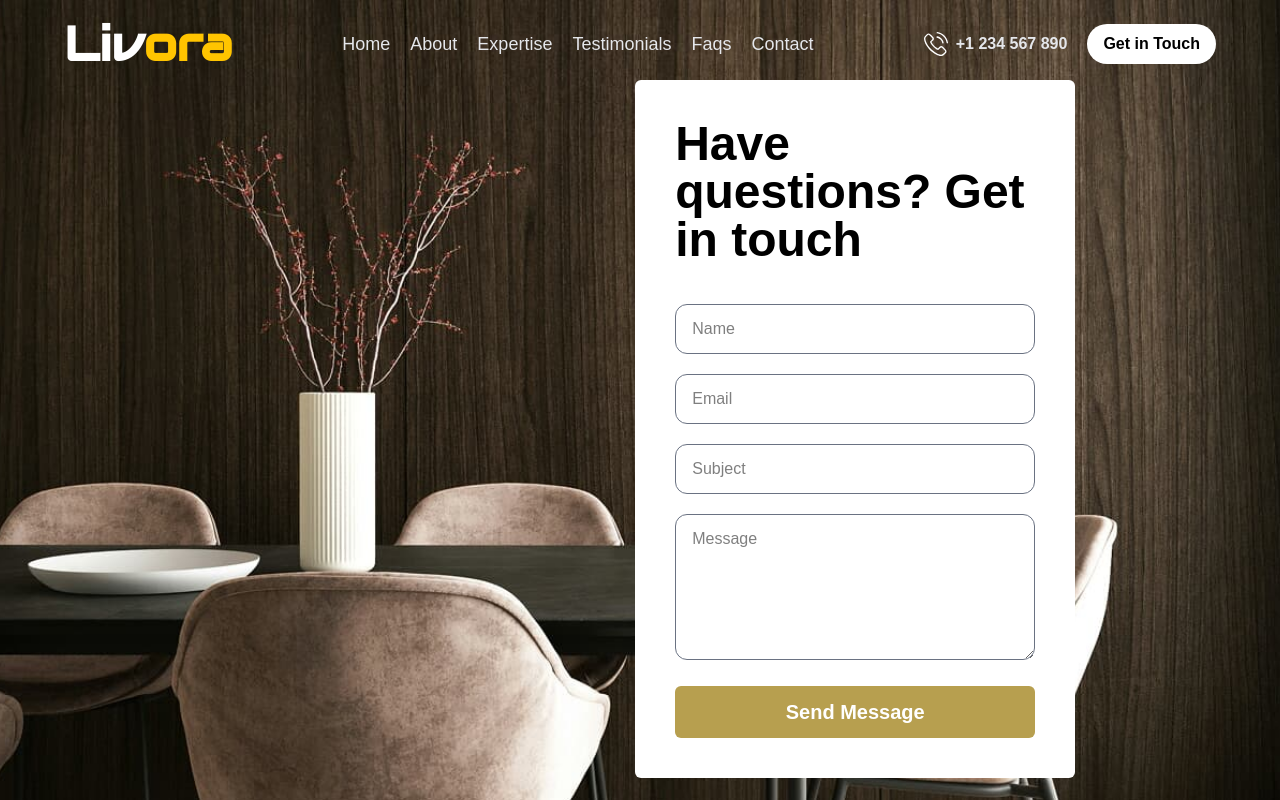
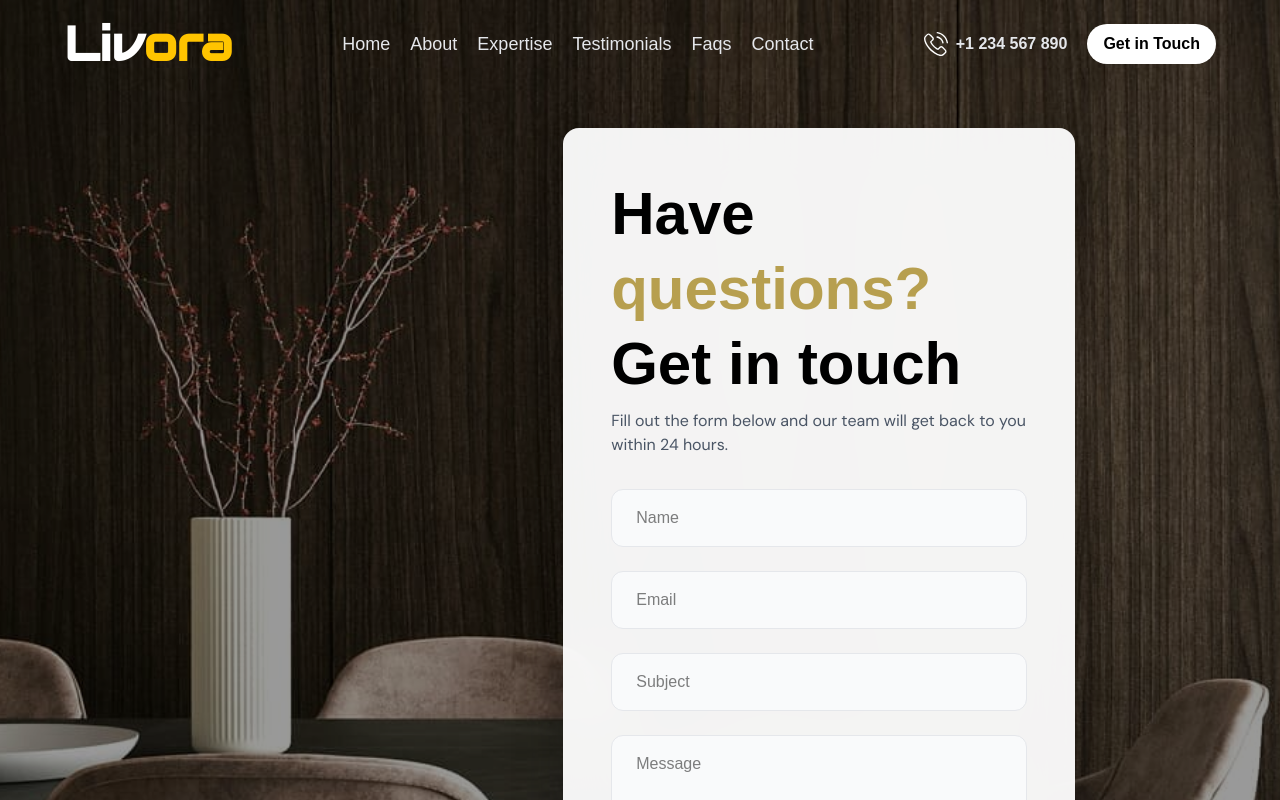
Before and after one commit to Jisap/next16---Interior-Designer, a Next.js app: page /Pages/Contact in a window 1280 px wide. Shown: the top 800 px of the page. Built offline with nearby package versions, Linux system fonts and the light colour scheme; a web font is replaced by a local one.

Commit message:
added animations to contact page

```diff
--- a/app/Pages/Contact/page.tsx
+++ b/app/Pages/Contact/page.tsx
@@ -1,51 +1,117 @@
 "use client"
+
+import { motion, Variants, Easing } from "framer-motion"
+
+const containerVariants: Variants = {
+  hidden: { opacity: 0, x: 50 },
+  visible: {
+    opacity: 1,
+    x: 0,
+    transition: {
+      duration: 0.8,
+      ease: [0.16, 1, 0.3, 1] as Easing,
+      staggerChildren: 0.1,
+      delayChildren: 0.2
+    }
+  }
+}
+
+const itemVariants: Variants = {
+  hidden: { opacity: 0, y: 20 },
+  visible: {
+    opacity: 1,
+    y: 0,
+    transition: {
+      duration: 0.6,
+      ease: [0.16, 1, 0.3, 1] as Easing
+    }
+  }
+}
 
 const Contact = () => {
   return (
-    <>
-      <div className="px-[8%] lg:px-[16%] py-20 contact flex justify-center md:justify-end" id="contact">
-        <div className="bg-white w-110 p-10 rounded-md">
-          <h2 className="text-black text-5xl font-bold Rethink">
-            Have questions? Get in touch
-          </h2>
+    <div className="relative overflow-hidden" id="contact">
+      {/* Background with Zoom Effect */}
+      <motion.div
+        initial={{ scale: 1.1, opacity: 0 }}
+        whileInView={{ scale: 1, opacity: 1 }}
+        transition={{ duration: 1.5, ease: "easeOut" }}
+        className="absolute inset-0 contact -z-10"
+      />
 
-          <div className="space-y-5 pt-10">
-            <div className="">
+      {/* Dark Overlay */}
+      <div className="absolute inset-0 bg-black/40 -z-10" />
+
+      <div className="px-[8%] lg:px-[16%] py-32 flex justify-center md:justify-end">
+        <motion.div
+          initial="hidden"
+          whileInView="visible"
+          viewport={{ once: true, margin: "-100px" }}
+          variants={containerVariants}
+          className="bg-white/95 backdrop-blur-xl w-full max-w-lg p-12 rounded-2xl shadow-[0_20px_50px_rgba(0,0,0,0.3)]"
+        >
+          <motion.h2
+            variants={itemVariants}
+            className="text-black text-5xl lg:text-6xl font-bold Rethink leading-tight mb-2"
+          >
+            Have <span className="text-prim">questions?</span> <br /> Get in touch
+          </motion.h2>
+
+          <motion.p
+            variants={itemVariants}
+            className="text-gray-600 DmSans mb-8"
+          >
+            Fill out the form below and our team will get back to you within 24 hours.
+          </motion.p>
+
+          <div className="space-y-6">
+            <motion.div variants={itemVariants}>
               <input
                 type="text"
                 placeholder="Name"
-                className="border border-gray-500 w-full px-4 py-3 text-black Rethink font-medium hover:border-prim outline-none rounded-xl"
+                className="w-full px-6 py-4 bg-gray-50 border border-gray-200 text-black Rethink font-medium focus:border-prim focus:bg-white transition-all duration-300 outline-none rounded-xl"
               />
-            </div>
-            <div className="">
+            </motion.div>
+
+            <motion.div variants={itemVariants}>
               <input
                 type="email"
                 placeholder="Email"
-                className="border border-gray-500 w-full px-4 py-3 text-black Rethink font-medium hover:border-prim outline-none rounded-xl"
+                className="w-full px-6 py-4 bg-gray-50 border border-gray-200 text-black Rethink font-medium focus:border-prim focus:bg-white transition-all duration-300 outline-none rounded-xl"
               />
-            </div>
-            <div className="">
+            </motion.div>
+
+            <motion.div variants={itemVariants}>
               <input
                 type="text"
                 placeholder="Subject"
-                className="border border-gray-500 w-full px-4 py-3 text-black Rethink font-medium hover:border-prim outline-none rounded-xl"
+                className="w-full px-6 py-4 bg-gray-50 border border-gray-200 text-black Rethink font-medium focus:border-prim focus:bg-white transition-all duration-300 outline-none rounded-xl"
               />
-            </div>
-            <div className="">
+            </motion.div>
+
+            <motion.div variants={itemVariants}>
               <textarea
-                rows={5}
+                rows={4}
                 placeholder="Message"
-                className="border border-gray-500 w-full px-4 py-3 text-black Rethink font-medium hover:border-prim outline-none rounded-xl"
+                className="w-full px-6 py-4 bg-gray-50 border border-gray-200 text-black Rethink font-medium focus:border-prim focus:bg-white transition-all duration-300 outline-none rounded-xl resize-none"
               />
-            </div>
+            </motion.div>
 
-            <button className="btn w-full text-white Rethink text-xl py-3 rounded-md font-semibold bg-prim transition-all duration-300 cursor-pointer hover:bg-[#a99246]">
-              Send Message
-            </button>
+            <motion.button
+              variants={itemVariants}
+              whileHover={{ scale: 1.02 }}
+              whileTap={{ scale: 0.98 }}
+              className="w-full text-white Rethink text-xl py-4 rounded-xl font-bold bg-prim shadow-lg shadow-prim/20 hover:shadow-prim/40 transition-all duration-300 cursor-pointer overflow-hidden relative group"
+            >
+              <span className="relative z-10">Send Message</span>
+              <motion.div
+                className="absolute inset-0 bg-black opacity-0 group-hover:opacity-10 transition-opacity"
+              />
+            </motion.button>
           </div>
-        </div>
+        </motion.div>
       </div>
-    </>
+    </div>
   )
 }
 
```
